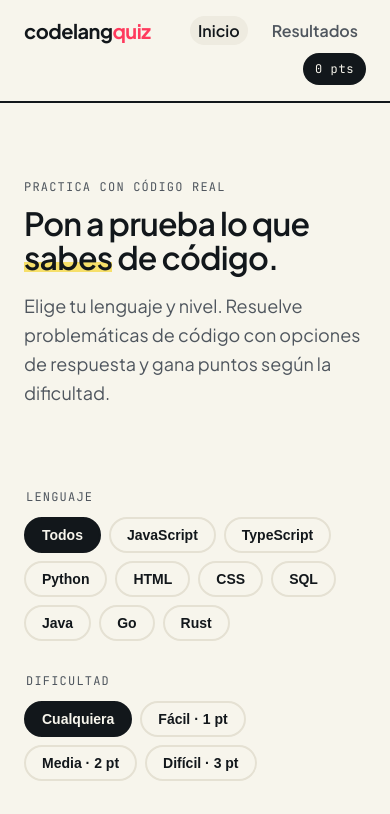
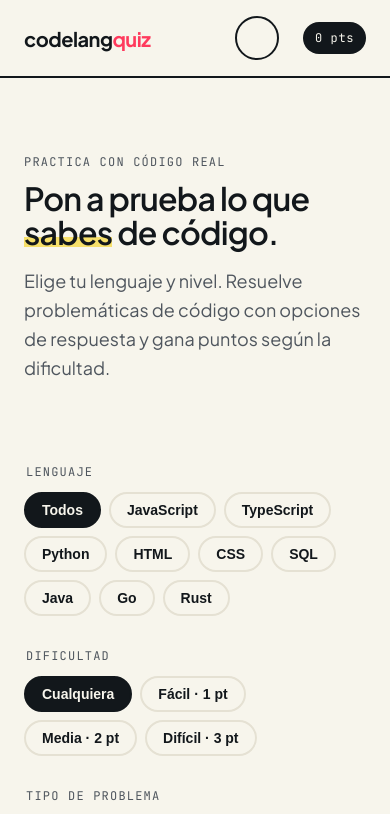
Before and after one commit to jeironpro/codelang-quiz, a React (Vite) app: page / in a window 390 px wide. Shown: the top 814 px of the page. Built offline with nearby package versions, Linux system fonts and the light colour scheme.

Commit message:
feature/navbar-mobile: agrega menu hamburguesa responsive (#7)
Co-authored-by: jeironpro <jeironpro@users.noreply.github.com>

```diff
--- a/src/components/layout/Navbar.jsx
+++ b/src/components/layout/Navbar.jsx
@@ -1,27 +1,52 @@
+import { useState } from 'react';
 import { Link, NavLink } from 'react-router-dom';
 import { useQuizContext } from '../../context/QuizContext';
 
 // Barra de navegacion superior (via N7 brutal slab).
+// En moviles los enlaces se pliegan tras un boton hamburguesa.
 export default function Navbar() {
   const { score } = useQuizContext();
+  const [abierto, setAbierto] = useState(false);
+
+  function cerrar() {
+    setAbierto(false);
+  }
 
   return (
     <header className="nav">
       <div className="nav__inner">
-        <Link to="/" className="nav__brand">
+        <Link to="/" className="nav__brand" onClick={cerrar}>
           codelang<span className="nav__dot">quiz</span>
         </Link>
-        <nav aria-label="Principal" className="nav__links">
+        <button
+          type="button"
+          className="nav__toggle"
+          aria-label={abierto ? 'Cerrar menú' : 'Abrir menú'}
+          aria-expanded={abierto}
+          aria-controls="nav-enlaces"
+          onClick={() => setAbierto((v) => !v)}
+        >
+          <span className="nav__bar" />
+          <span className="nav__bar" />
+          <span className="nav__bar" />
+        </button>
+        <nav
+          id="nav-enlaces"
+          aria-label="Principal"
+          className={abierto ? 'nav__links is-open' : 'nav__links'}
+        >
           <NavLink
             to="/"
             end
             className={({ isActive }) => (isActive ? 'nav__link is-active' : 'nav__link')}
+            onClick={cerrar}
           >
             Inicio
           </NavLink>
           <NavLink
             to="/resultados"
             className={({ isActive }) => (isActive ? 'nav__link is-active' : 'nav__link')}
+            onClick={cerrar}
           >
             Resultados
           </NavLink>
--- a/src/styles/components.css
+++ b/src/styles/components.css
@@ -53,6 +53,36 @@
   color: var(--color-paper);
   padding: var(--space-2) var(--space-3);
   border-radius: var(--radius-pill);
+}
+.nav__toggle {
+  display: none;
+  flex-direction: column;
+  justify-content: center;
+  gap: 5px;
+  width: 44px;
+  height: 44px;
+  padding: 10px;
+  margin-left: auto;
+  border: 2px solid var(--color-ink);
+  border-radius: var(--radius-pill);
+  background: var(--color-paper);
+  cursor: pointer;
+}
+.nav__bar {
+  display: block;
+  height: 3px;
+  border-radius: 2px;
+  background: var(--color-ink);
+  transition: transform 0.2s ease, opacity 0.2s ease;
+}
+.nav__toggle[aria-expanded='true'] .nav__bar:nth-child(1) {
+  transform: translateY(8px) rotate(45deg);
+}
+.nav__toggle[aria-expanded='true'] .nav__bar:nth-child(2) {
+  opacity: 0;
+}
+.nav__toggle[aria-expanded='true'] .nav__bar:nth-child(3) {
+  transform: translateY(-8px) rotate(-45deg);
 }
 
 /* --- Footer (Ft8 marquee / statement) --- */
@@ -383,8 +413,26 @@
     flex-wrap: wrap;
     row-gap: var(--space-2);
   }
+  .nav__links {
+    display: none;
+    flex-basis: 100%;
+    flex-direction: column;
+    gap: var(--space-2);
+    margin-left: 0;
+    padding: var(--space-2) 0;
+    border-top: 2px solid var(--color-paper-3);
+  }
+  .nav__links.is-open {
+    display: flex;
+  }
+  .nav__link {
+    padding: var(--space-2) var(--space-3);
+  }
+  .nav__toggle {
+    display: flex;
+  }
   .nav__score {
-    margin-left: auto;
+    margin-left: 0;
   }
   .hero-title {
     font-size: clamp(2rem, 8vw, 2.75rem);
```
